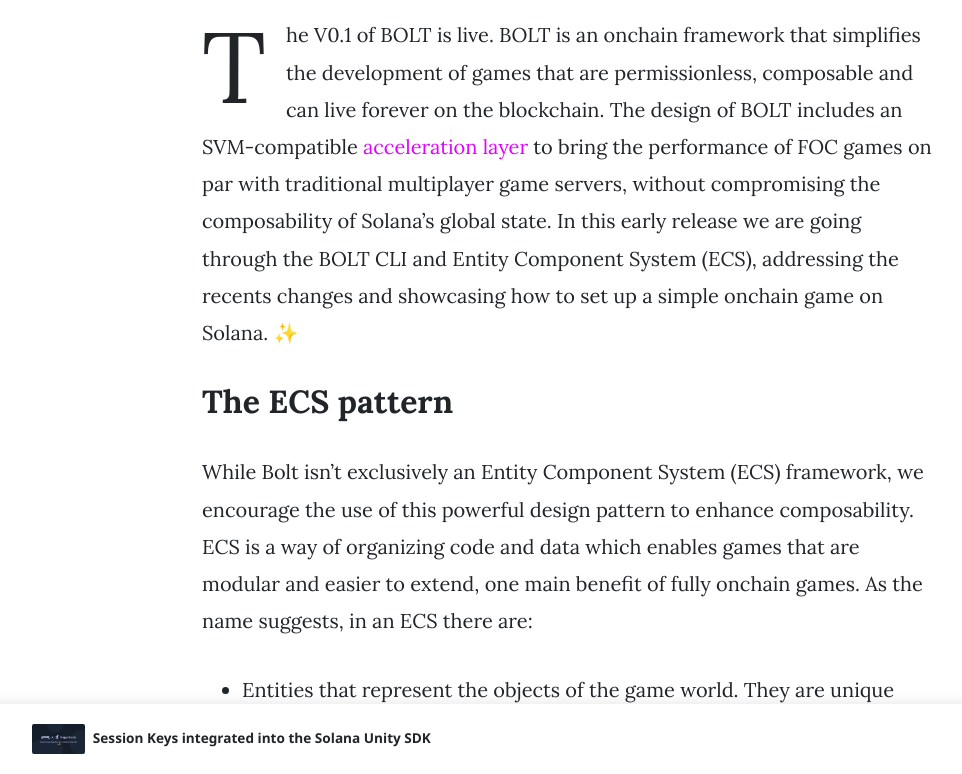
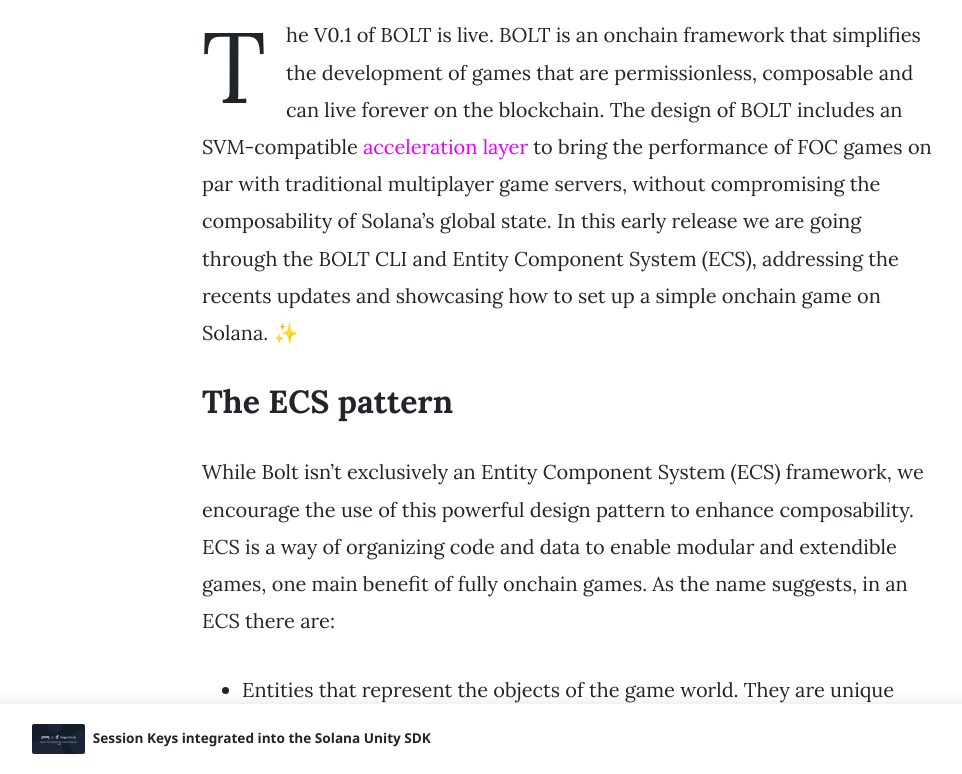
Before and after one commit to magicblock-labs/blog, a Jekyll site: the page built from _posts/2024-03-01-bolt-v0.1.md, in a window 1280 px wide and 900 px high, scrolled down 316 px, cut to the strip 126-900 px from the top of the window. Shown: the whole strip, without its empty margins (73-1035 px from the left). Built offline with Jekyll 4.4.1, drawn with Linux system fonts in a browser that asks for light colours; nearby versions of some CDN libraries.

Commit message:
Update 2024-03-01-bolt-v0.1.md

```diff
--- a/_posts/2024-03-01-bolt-v0.1.md
+++ b/_posts/2024-03-01-bolt-v0.1.md
@@ -6,11 +6,11 @@
 tags: [featured, sticky]
 ---
 
-The V0.1 of BOLT is live. BOLT is an onchain framework that simplifies the development of games that are permissionless, composable and can live forever on the blockchain. The design of BOLT includes an SVM-compatible [acceleration layer](https://arxiv.org/abs/2311.02650) to bring the performance of FOC games on par with traditional multiplayer game servers, without compromising the composability of Solana’s global state. In this early release we are going through the BOLT CLI and Entity Component System (ECS), addressing the recents changes and showcasing how to set up a simple onchain game on Solana. ✨
+The V0.1 of BOLT is live. BOLT is an onchain framework that simplifies the development of games that are permissionless, composable and can live forever on the blockchain. The design of BOLT includes an SVM-compatible [acceleration layer](https://arxiv.org/abs/2311.02650) to bring the performance of FOC games on par with traditional multiplayer game servers, without compromising the composability of Solana’s global state. In this early release we are going through the BOLT CLI and Entity Component System (ECS), addressing the recents updates and showcasing how to set up a simple onchain game on Solana. ✨
 
 ## The ECS pattern
 
-While Bolt isn't exclusively an Entity Component System (ECS) framework, we encourage the use of this powerful design pattern to enhance composability. ECS is a way of organizing code and data which enables games that are modular and easier to extend, one main benefit of fully onchain games. As the name suggests, in an ECS there are:
+While Bolt isn't exclusively an Entity Component System (ECS) framework, we encourage the use of this powerful design pattern to enhance composability. ECS is a way of organizing code and data to enable modular and extendible games, one main benefit of fully onchain games. As the name suggests, in an ECS there are:
 
 - Entities that represent the objects of the game world. They are unique identifiers that don't hold any data or behavior, but simply serve as containers
 - Components are raw data structures that can be “attached” to entities
```
